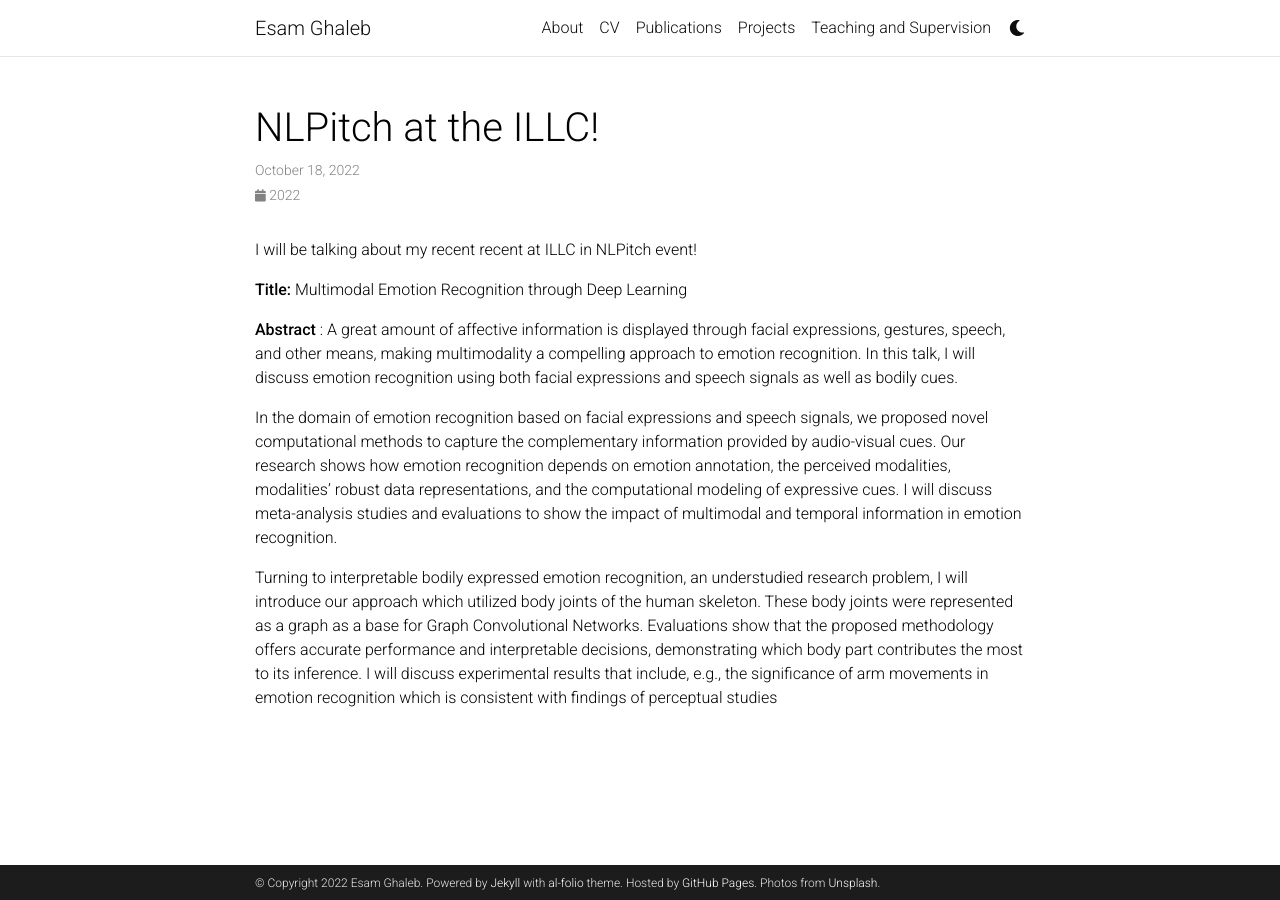
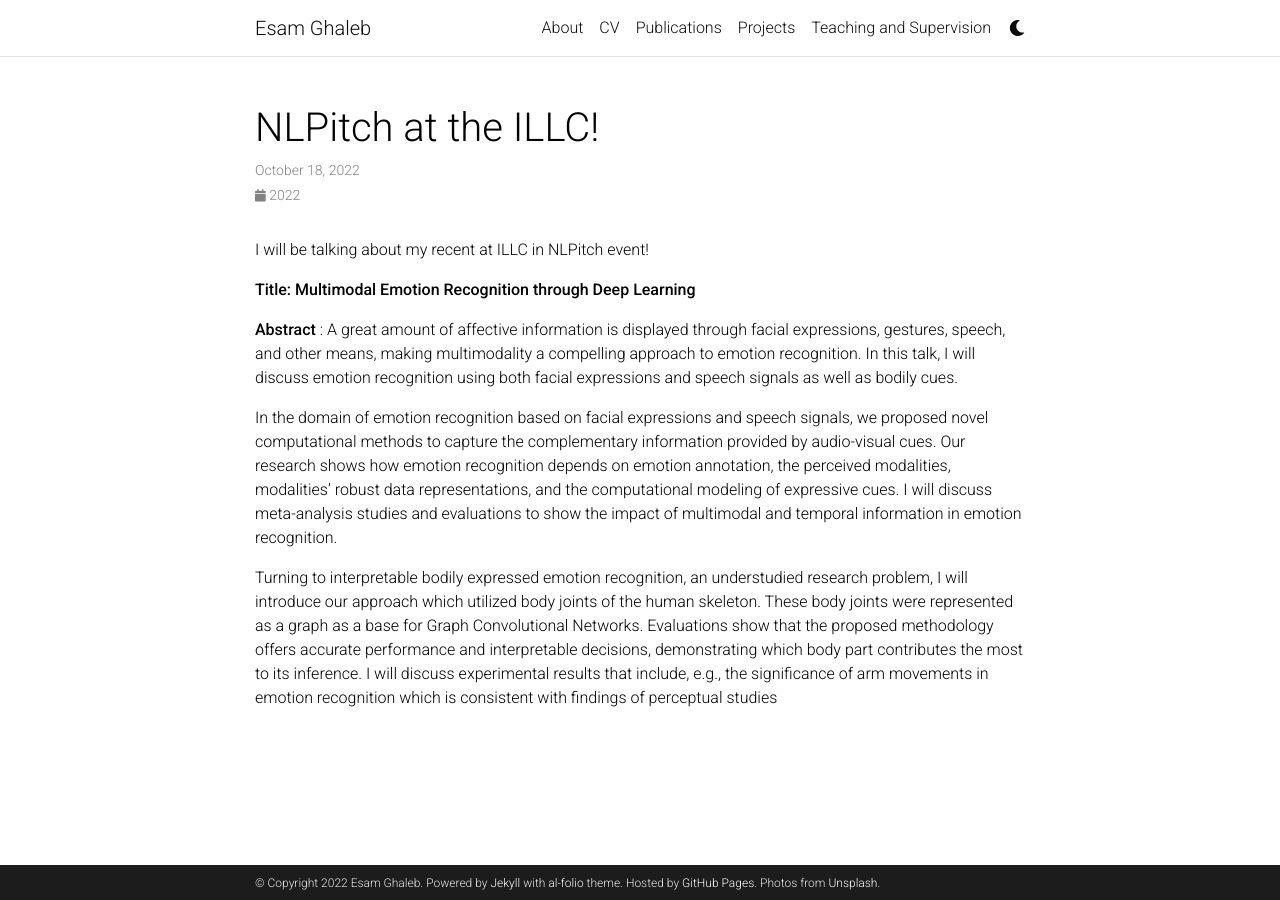
Before and after one commit to EsamGhaleb/esamghaleb.github.io, a Jekyll site: the page built from _news/announcement_1 copy.md, in a window 1280 px wide. Built offline with Jekyll 4.4.1, drawn with Linux system fonts in a browser that asks for light colours; comment, search, counter and statistics services are not loaded; a style sheet for code colours, icons or effects is not loaded.

Commit message:
modify analytics

```diff
--- a/_config.yml
+++ b/_config.yml
@@ -294,7 +294,7 @@ jekyll-diagrams:
 # Optional Features
 # -----------------------------------------------------------------------------
 
-enable_google_analytics:    false  # enables google analytics
+enable_google_analytics:    true  # enables google analytics
 enable_panelbear_analytics: false  # enables panelbear analytics
 enable_google_verification: false  # enables google site verification
 enable_bing_verification:   false  # enables bing site verification
--- a/_includes/head.html
+++ b/_includes/head.html
@@ -29,7 +29,7 @@
     <script src="{{ '/assets/js/theme.js' | relative_url }}"></script>
     <script src="{{ '/assets/js/dark_mode.js' | relative_url }}"></script>
     {% endif %}
-   <!-- google analytics -->
+    <!-- google analytics-->
     {% if site.google_analytics and jekyll.environment == 'production' %}
     {% include analytics.html %}
     {% endif %}
--- a/_layouts/default.html
+++ b/_layouts/default.html
@@ -30,7 +30,7 @@
     {% include scripts/misc.html %}
     {% include scripts/mathjax.html %}
     {% include scripts/analytics.html %}
-    <!-- google analytics -->
+    <!-- google analytics-->
     {% if site.google_analytics and jekyll.environment == 'production' %}
     {% include analytics.html %}
     {% endif %}
--- a/_news/announcement_1 copy.md
+++ b/_news/announcement_1 copy.md
@@ -4,9 +4,9 @@ title: NLPitch at the ILLC!
 date: 2022-10-18
 inline: false
 ---
-I will be talking about my recent recent at ILLC in NLPitch event!
+I will be talking about my recent at ILLC in NLPitch event!
 
-**Title:** Multimodal Emotion Recognition through Deep Learning
+**Title: Multimodal Emotion Recognition through Deep Learning**
 
 **Abstract** : A great amount of affective information is displayed through facial expressions, gestures, speech, and other means, making multimodality a compelling approach to emotion recognition. In this talk, I will discuss emotion recognition using both facial expressions and speech signals as well as bodily cues.
 
```
